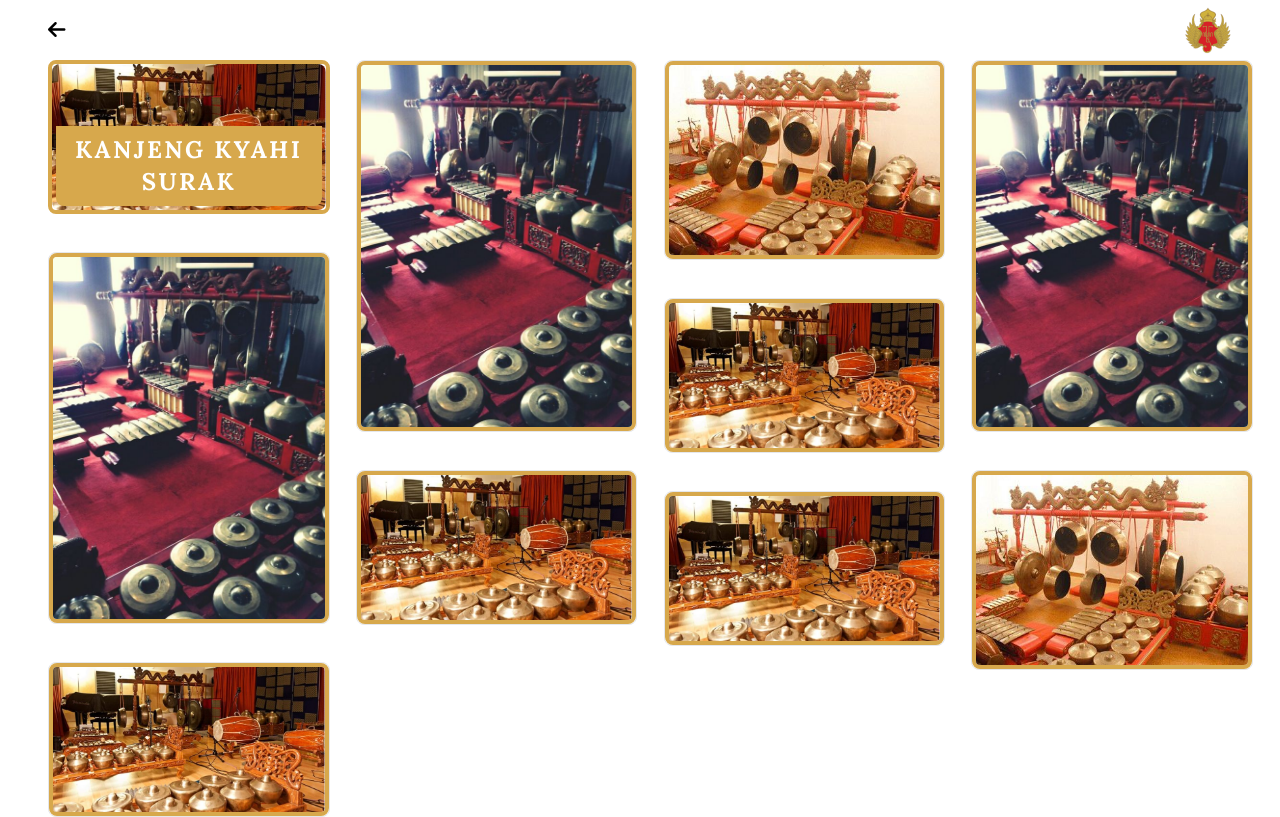
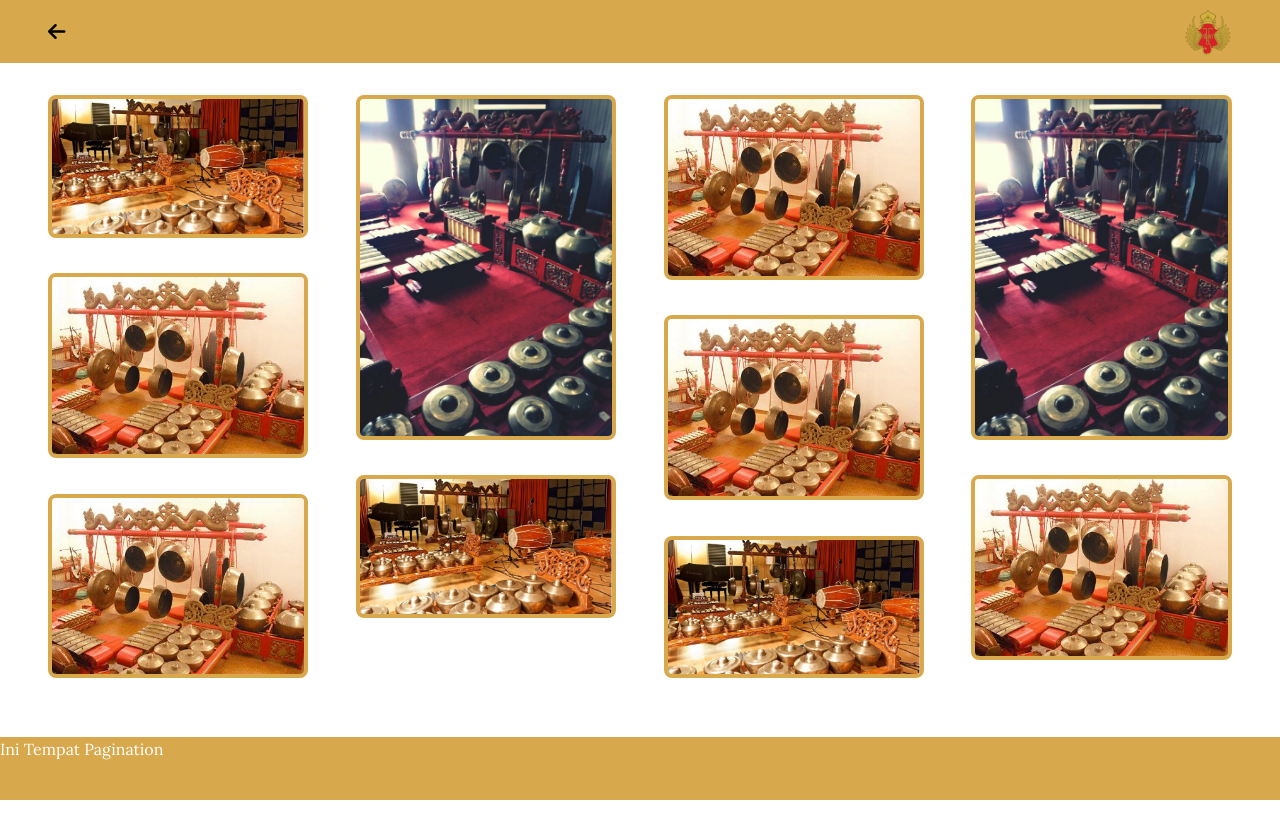
Before and after one commit to jerdasi/kapustakan-mia-design, a plain HTML site: page gallery.html in a window 1280 px wide. Drawn offline with nearby package versions, Linux system fonts and the light colour scheme.

Commit message:
ancar-ancar lagi guys

```diff
--- a/assets/css/styles.css
+++ b/assets/css/styles.css
@@ -2,13 +2,3 @@
 body {
     font-family: 'Lora', serif;
 }
-
-.grid-sizer,
-.grid-item {
-    width: 22%;
-    margin-bottom: 3%;
-}
-
-.gutter-sizer {
-    width: 4%;
-}
--- a/assets/js/index.js
+++ b/assets/js/index.js
@@ -5,3 +5,27 @@ var msnry = new Masonry(grid, {
     gutter: '.gutter-sizer',
     percentPosition: true
 })
+
+document.querySelectorAll('.grid-item').forEach(elemen => {
+    let description = elemen.firstElementChild
+    elemen.addEventListener('mouseenter', () => {
+        description.classList.remove('border-4', 'border-emas-keraton')
+        description.classList.add('shadow-mia-style')
+        elemen.classList.add('scale-110')
+        elemen.lastElementChild.classList.remove('hidden')
+            // elemen.add('scale-110')
+            // description.classList.remove('hidden')
+            // description.classList.add('rounded-b-lg')
+    })
+    elemen.addEventListener('mouseleave', () => {
+        description.classList.add('border-4', 'border-emas-keraton')
+        description.classList.remove('shadow-mia-style')
+        elemen.classList.remove('scale-110')
+        elemen.lastElementChild.classList.add('hidden')
+            // elemen.remove('scale-110')
+            // elemen.lastElementChild.classList.add('hidden')
+            // description.classList.remove('rounded-b-lg')
+    })
+})
+
+// border - 4 hover: border - none hover: scale - 110 hover: shadow - mia - style hover: rounded - lg border - emas - keraton rounded - lg
--- a/gallery.html
+++ b/gallery.html
@@ -16,6 +16,7 @@
     <!-- Independent CSS -->
     <link rel="stylesheet" href="./assets/css/styles.css">
 
+    <!-- Tailwind Config -->
     <script>
         tailwind.config = {
             theme: {
@@ -26,15 +27,23 @@
                     },
                     boxShadow: {
                         'mia-style': '0px 0px 29px 10px #D7A84C'
+                    },
+                    width: {
+                        'column-4': '22'
                     }
                 }
             }
         }
     </script>
+
+    <style type="text/tailwindcss">
+        @layer utilities { .column-5{ width: 18.4%; margin-bottom: 2% } .column-4{ width: 22%; margin-bottom: 3%; } .column-3{ width: 30%; margin-bottom: 4%; } .column-2{ width: 45%; margin-bottom: 8%; } .column-1{ width: 100%; margin-bottom: 10%; } .picture-style{
+        width: theme('width.full'); height: theme('height.auto'); object-fit: cover; border-radius: theme('borderRadius.lg'); border-width: theme('borderWidth.4'); border-color: theme('colors.emas-keraton') } }
+    </style>
 </head>
 
-<body class="h-screen flex flex-col">
-    <header class="w-full h-16">
+<body class="h-screen flex flex-col relative">
+    <header class="w-full h-16 bg-emas-keraton">
         <nav class="h-full flex justify-between items-center mx-12">
             <!-- Back Navigation -->
             <div>
@@ -47,62 +56,96 @@
         </nav>
     </header>
 
-    <main class="grow grid w-full px-12">
-        <div class="grid-sizer"></div>
-        <div class="gutter-sizer"></div>
-        <div class="grid-item relative hover:scale-110 border-4 hover:border-none hover:shadow-mia-style hover:rounded-lg border-emas-keraton rounded-lg">
-            <img src="./assets/img/gamelan-1.jpg" alt="gallery-item" class="w-full h-auto object-cover rounded-lg">
-            <div class="item-description absolute w-full bottom-0 p-[4px]">
+    <main class="grow w-full px-12 py-8 overflow-y-scroll">
+        <div class="grid w-full">
+            <div class="grid-sizer column-1 sm:column-2 md:column-3 lg:column-4"></div>
+            <div class="gutter-sizer w-[0%] sm:w-[10%] md:w-[5%] lg:w-[4%]"></div>
+            <div class="grid-item relative column-1 sm:column-2 md:column-3 lg:column-4">
+                <img src="./assets/img/gamelan-1.jpg" alt="gallery-item" class="picture-style">
+                <div class="item-description absolute w-full bottom-0 hidden">
                     <div class="bg-emas-keraton text-white font-bold h-full py-2 rounded-b-lg">
-                    <h1 class="text-2xl tracking-widest text-center">KANJENG KYAHI SURAK</h1>
+                        <h1 class="text-lg tracking-widest text-center">KANJENG KYAHI SURAK</h1>
                     </div>
                 </div>
             </div>
-        <div class="grid-item border rounded-lg">
-            <img src="./assets/img/gamelan-panjang.jpg" alt="gallery-item" class="w-full h-auto object-cover border-emas-keraton border-4 rounded-lg">
+            <div class="grid-item relative column-1 sm:column-2 md:column-3 lg:column-4">
+                <img src="./assets/img/gamelan-panjang.jpg" alt="gallery-item" class="picture-style">
+                <div class="item-description absolute w-full bottom-0 hidden">
+                    <div class="bg-emas-keraton text-white font-bold h-full py-2 rounded-b-lg">
+                        <h1 class="text-lg tracking-widest text-center">KANJENG KYAHI SURAK</h1>
                     </div>
-        <div class="grid-item border rounded-lg">
-            <img src="./assets/img/gamelan-2.jpg" alt="gallery-item" class="w-full h-auto object-cover border-emas-keraton border-4 rounded-lg">
                 </div>
-        <div class="grid-item border rounded-lg">
-            <img src="./assets/img/gamelan-panjang.jpg" alt="gallery-item" class="w-full h-auto object-cover border-emas-keraton border-4 rounded-lg">
             </div>
-        <div class="grid-item border rounded-lg">
-            <img src="./assets/img/gamelan-panjang.jpg" alt="gallery-item" class="w-full h-auto object-cover border-emas-keraton border-4 rounded-lg">
+            <div class="grid-item relative column-1 sm:column-2 md:column-3 lg:column-4">
+                <img src="./assets/img/gamelan-2.jpg" alt="gallery-item" class="picture-style">
+                <div class="item-description absolute w-full bottom-0 hidden">
+                    <div class="bg-emas-keraton text-white font-bold h-full py-2 rounded-b-lg">
+                        <h1 class="text-lg tracking-widest text-center">KANJENG KYAHI SURAK</h1>
                     </div>
-        <div class="grid-item border rounded-lg">
-            <img src="./assets/img/gamelan-1.jpg" alt="gallery-item" class="w-full h-auto object-cover border-emas-keraton border-4 rounded-lg">
                 </div>
-        <div class="grid-item border rounded-lg">
-            <img src="./assets/img/gamelan-1.jpg" alt="gallery-item" class="w-full h-auto object-cover border-emas-keraton border-4 rounded-lg">
             </div>
-        <div class="grid-item border rounded-lg">
-            <img src="./assets/img/gamelan-2.jpg" alt="gallery-item" class="w-full h-auto object-cover border-emas-keraton border-4 rounded-lg">
+            <div class="grid-item relative column-1 sm:column-2 md:column-3 lg:column-4">
+                <img src="./assets/img/gamelan-panjang.jpg" alt="gallery-item" class="picture-style">
+                <div class="item-description absolute w-full bottom-0 hidden">
+                    <div class="bg-emas-keraton text-white font-bold h-full py-2 rounded-b-lg">
+                        <h1 class="text-lg tracking-widest text-center">KANJENG KYAHI SURAK</h1>
                     </div>
-        <div class="grid-item border rounded-lg">
-            <img src="./assets/img/gamelan-1.jpg" alt="gallery-item" class="w-full h-auto object-cover border-emas-keraton border-4 rounded-lg">
                 </div>
-        <div class="grid-item border rounded-lg">
-            <img src="./assets/img/gamelan-1.jpg" alt="gallery-item" class="w-full h-auto object-cover border-emas-keraton border-4 rounded-lg">
             </div>
-
-        <!-- <div class="description-item flex flex-col justify-center py-12 px-20">
-            <h1 class="text-6xl font-bold item-title mb-8 leading-[4rem]">KANJENG KYAHI SURAK</h1>
-            <p class="item-description text-justify text-2xl leading-9 mb-8">
-                Lorem ipsum dolor sit amet consectetur adipisicing elit. Optio atque modi dolorum eius odio obcaecati animi nam natus velit perspiciatis reiciendis totam aut eos itaque beatae deserunt, aliquam at nemo.
-            </p>
-            <div class="grow">
-                <img src="./assets/icon/pdf.svg" alt="pdf-icon" title="Download Dokumen">
+            <div class="grid-item relative column-1 sm:column-2 md:column-3 lg:column-4">
+                <img src="./assets/img/gamelan-2.jpg" alt="gallery-item" class="picture-style">
+                <div class="item-description absolute w-full bottom-0 hidden">
+                    <div class="bg-emas-keraton text-white font-bold h-full py-2 rounded-b-lg">
+                        <h1 class="text-lg tracking-widest text-center">KANJENG KYAHI SURAK</h1>
                     </div>
-            <button class="w-1/2 h-fit bg-[#184D47] text-white text-xl py-2">
-                LIHAT KOLEKSI
-            </button>
                 </div>
-        <div class="picture-item">
-            <img src="./assets/img/gamelan-1.jpg" alt="item-picture" class="w-[70%] h-full object-cover">
-        </div> -->
+            </div>
+            <div class="grid-item relative column-1 sm:column-2 md:column-3 lg:column-4">
+                <img src="./assets/img/gamelan-2.jpg" alt="gallery-item" class="picture-style">
+                <div class="item-description absolute w-full bottom-0 hidden">
+                    <div class="bg-emas-keraton text-white font-bold h-full py-2 rounded-b-lg">
+                        <h1 class="text-lg tracking-widest text-center">KANJENG KYAHI SURAK</h1>
+                    </div>
+                </div>
+            </div>
+            <div class="grid-item relative column-1 sm:column-2 md:column-3 lg:column-4">
+                <img src="./assets/img/gamelan-1.jpg" alt="gallery-item" class="picture-style">
+                <div class="item-description absolute w-full bottom-0 hidden">
+                    <div class="bg-emas-keraton text-white font-bold h-full py-2 rounded-b-lg">
+                        <h1 class="text-lg tracking-widest text-center">KANJENG KYAHI SURAK</h1>
+                    </div>
+                </div>
+            </div>
+            <div class="grid-item relative column-1 sm:column-2 md:column-3 lg:column-4">
+                <img src="./assets/img/gamelan-2.jpg" alt="gallery-item" class="picture-style">
+                <div class="item-description absolute w-full bottom-0 hidden">
+                    <div class="bg-emas-keraton text-white font-bold h-full py-2 rounded-b-lg">
+                        <h1 class="text-lg tracking-widest text-center">KANJENG KYAHI SURAK</h1>
+                    </div>
+                </div>
+            </div>
+            <div class="grid-item relative column-1 sm:column-2 md:column-3 lg:column-4">
+                <img src="./assets/img/gamelan-2.jpg" alt="gallery-item" class="picture-style">
+                <div class="item-description absolute w-full bottom-0 hidden">
+                    <div class="bg-emas-keraton text-white font-bold h-full py-2 rounded-b-lg">
+                        <h1 class="text-lg tracking-widest text-center">KANJENG KYAHI SURAK</h1>
+                    </div>
+                </div>
+            </div>
+            <div class="grid-item relative column-1 sm:column-2 md:column-3 lg:column-4">
+                <img src="./assets/img/gamelan-1.jpg" alt="gallery-item" class="picture-style">
+                <div class="item-description absolute w-full bottom-0 hidden">
+                    <div class="bg-emas-keraton text-white font-bold h-full py-2 rounded-b-lg">
+                        <h1 class="text-lg tracking-widest text-center">KANJENG KYAHI SURAK</h1>
+                    </div>
+                </div>
+            </div>
+        </div>
     </main>
 
+    <footer class="w-full h-16 bg-emas-keraton text-white sticky bottom-0">
+        Ini Tempat Pagination
+    </footer>
     <script src="https://unpkg.com/masonry-layout@4/dist/masonry.pkgd.min.js"></script>
     <script src="./assets/js/index.js"></script>
 </body>
```
Lines whose indentation alone changed are shown as unchanged.
